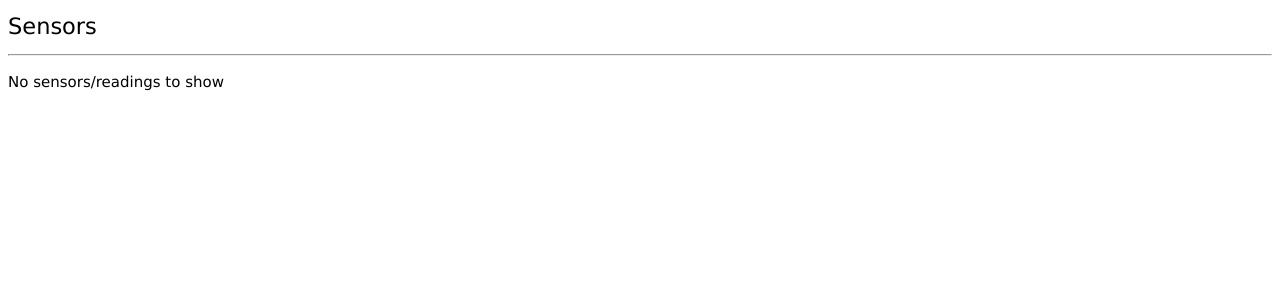
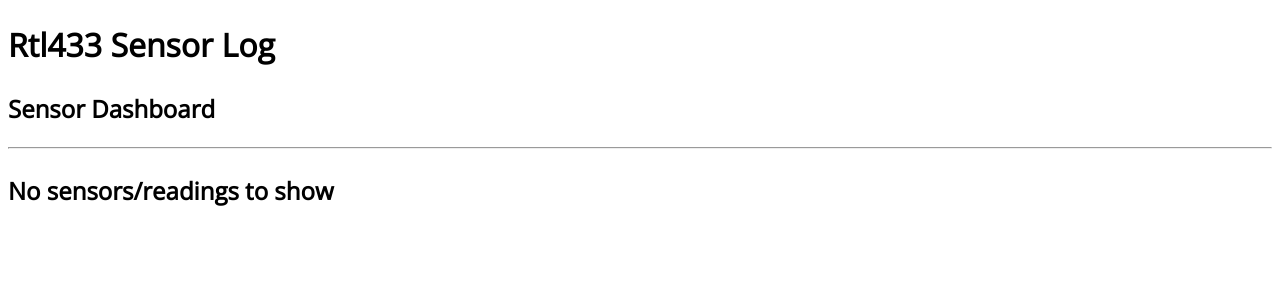
Before and after one commit to halldn/rtl433log, a Flask app: page / in a window 1280 px wide. Shown: the top 300 px of the page. Run offline with Flask 2, Linux system fonts and the light colour scheme; data that the repository does not hold is empty.

Commit message:
Add layout.html and update style.css

```diff
--- a/static/style.css
+++ b/static/style.css
@@ -1,42 +1,46 @@
 
-html,body{
-	font-family:Verdana,sans-serif;
-	font-size:15px;
+/*
+Style sheet for rtl433log project
+
+Google fonts: Open Sans
+<link href="https://fonts.googleapis.com/css?family=Open+Sans" rel="stylesheet">
+*/
+
+/* Global styles
+---------------------------------------*/
+
+body {
+	font-family: 'Open Sans', sans-serif;
 	line-height:1.5
-	}
+}
 
-h1,h2,h3,h4,h5,h6{
-	font-family:Verdana,sans-serif;
-	font-weight:400;
-	margin:10px 0
-	}
+/* Header and Footer
+---------------------------------------*/
 
-/* ------------------
- styling for the tables
-   ------------------   */
 
-#hor-minimalist-b {
-	font-family:Verdana,sans-serif;
-	font-size: 12px;
-	margin: 50px;
-	width: 80%;
+/* Tables
+---------------------------------------*/
+
+.hor-minimalist {
+	font-size: 14px;
 	border-collapse: collapse;
 	text-align: left;
 }
-#hor-minimalist-b th {
-	font-size: 14px;
-	font-weight: normal;
+.hor-minimalist th {
 	color: #039;
-	padding: 10px 8px;
-	border-bottom: 2px solid #6678b1;
+	padding: 10px;
+	border-bottom: 2px solid black;
 }
-#hor-minimalist-b td {
+.hor-minimalist td {
 	border-bottom: 1px solid #ccc;
-	padding: 6px 8px;
+	padding: 6px;
 }
-#hor-minimalist-b tbody tr:hover td {
-	color: #009;
+.hor-minimalist tbody tr:hover td {
+	color: #039;
+	background-color: #ccc;
+	font-weight: 600;
 }
 .odd {
 	background: #e8edff;
+	font-weight: 600;
 }
--- a/templates/index.html
+++ b/templates/index.html
@@ -1,19 +1,9 @@
-<!DOCTYPE html PUBLIC "-//W3C//DTD XHTML 1.0 Transitional//EN" "http://www.w3.org/TR/xhtml1/DTD/xhtml1-transitional.dtd">
-<html xmlns="http://www.w3.org/1999/xhtml">
-<head>
-<title>Sensor Dashboard</title>
-<style type="text/css">
-<!--
-@import url("static/style.css");
--->
-</style>
-</head>
-
-<body>
-<h2>Sensors</h2>
+{% extends "layout.html" %}
+{% block content %}
+<h2>Sensor Dashboard<h2>
 <hr>
 {% if SensorLst %}
-<table id="hor-minimalist-b" summary="Sensor list">
+<table class="hor-minimalist" summary="Sensor list">
 	<thead>
 		<tr>
 			<th>Temp</th>
@@ -24,7 +14,7 @@
 			<th>Time</th>
 			<th>Max</th>
 			<th>Time</th>
-			</tr>
+		</tr>
 	<thead>
 	<tbody>
 		{% for sensor in SensorLst %}
@@ -41,12 +31,12 @@
 			<td>{{ sensor.MaxTemp }}&deg;F</td>
 			<td>{{ sensor.MaxTempTime }}</td>
 		</tr>
+		{% endfor %}
 	</tbody>
-{% endfor %}
 </table>
 
 {% else %}
 <p>No sensors/readings to show</p>
 {% endif %}
-</body>
-</html>
+
+{% endblock %}
--- /dev/null
+++ b/templates/layout.html
@@ -0,0 +1,22 @@
+<!DOCTYPE html>
+<html lang="en">
+<head>
+	<meta charset="UTF-8">
+	<meta name="viewport" content="width=device-width, initial-scale=1.0">
+	<title>rtl433log</title>
+	<link href="https://fonts.googleapis.com/css?family=Open+Sans" rel="stylesheet">
+	<link href="{{ url_for('static', filename='style.css') }}" rel="stylesheet">
+</head>
+
+<body>
+	<header>
+		<div class="container">
+			<h1 class="title">Rtl433 Sensor Log </h1>
+		</div>
+	</header>
+
+	{% block content %}
+	{% endblock %}
+
+</body>
+</html>
```
